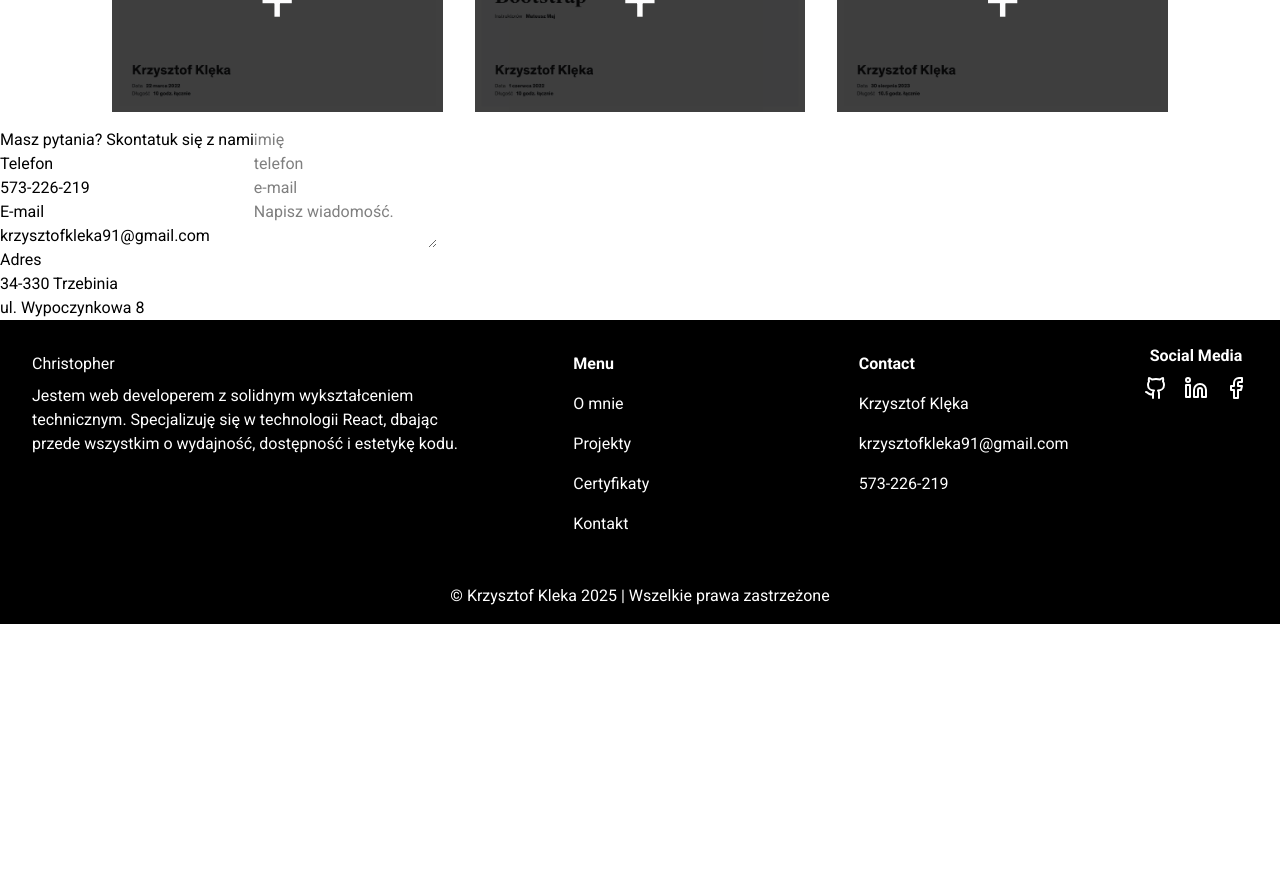
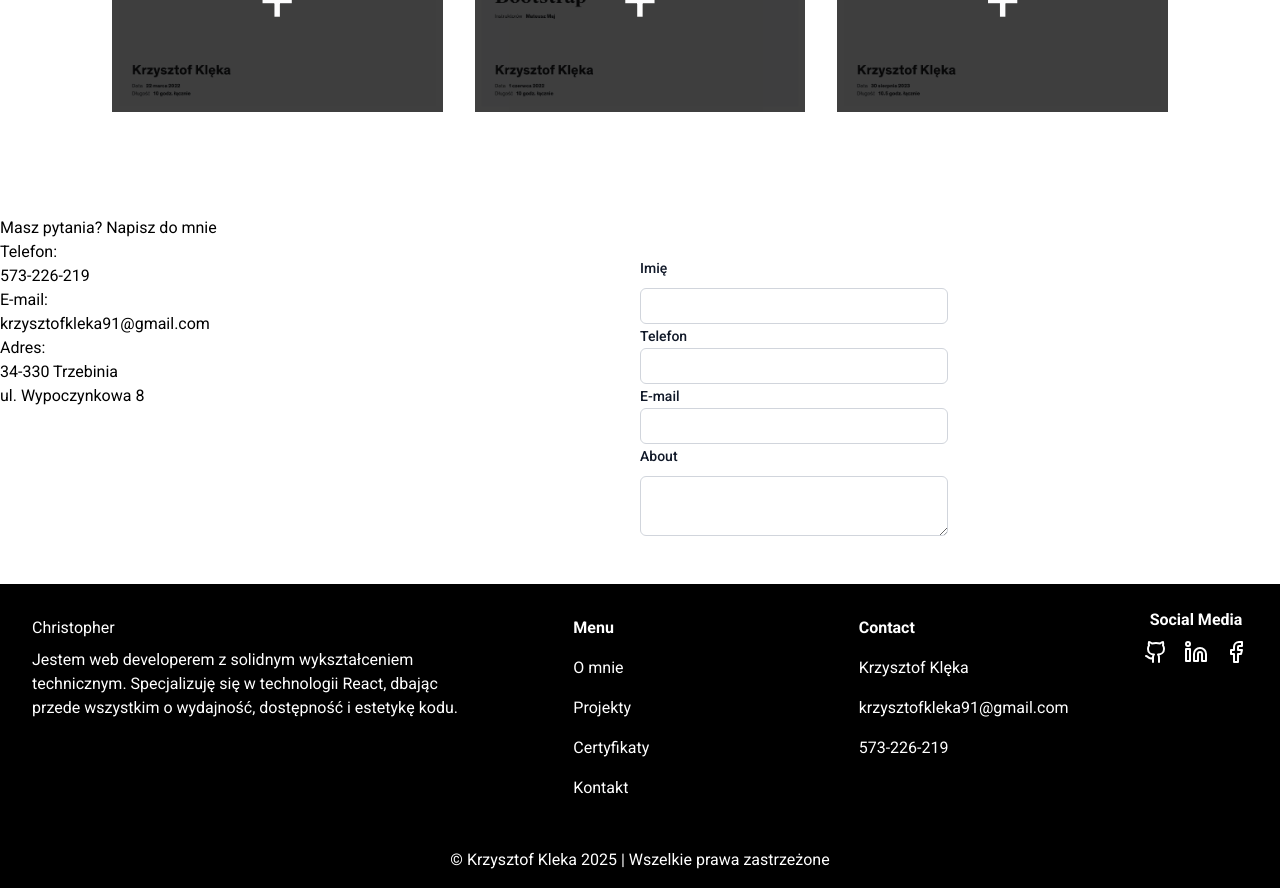
Before and after one commit to Kry765/portfolio, a React (Vite) app: page / in a window 1280 px wide. Shown: the part 2420-3308 px from the top of the page. Before the commit the page ends 3044 px from the top, so only its background shows below. Built offline with nearby package versions, Linux system fonts and the light colour scheme; what tailwindcss-animated would draw is missing.

Commit message:
add small component form

```diff
--- /dev/null
+++ b/src/components/ContactForm/Contact.tsx
@@ -0,0 +1,15 @@
+import ContactInfo from "./ContactInfo";
+import ContactForm from "./ContactForm";
+
+export default function Contact() {
+  return (
+    <div className="flex flex-col items-start justify-around md:flex-row my-12">
+      <div className="mt-10 w-full">
+        <ContactInfo />
+      </div>
+      <div className="mt-10 w-full">
+        <ContactForm />
+      </div>
+    </div>
+  );
+}
--- a/src/components/ContactForm/ContactForm.tsx
+++ b/src/components/ContactForm/ContactForm.tsx
@@ -1,30 +1,51 @@
 export default function ContactForm() {
   return (
-    <div className="flex flex-row">
-      <div>
-        <h3>Masz pytania? Skontatuk się z nami</h3>
-        <div>
-          <p>Telefon</p>
-          <p>573-226-219</p>
+    <div className="w-full">
+      <form action="" className="flex flex-col">
+        <div className="mt-10 grid grid-cols-1 gap-x-6 gap-y-8 sm:grid-cols-6">
+          <div className="sm:col-span-3">
+            <label className="block text-sm/6 font-medium text-gray-900">
+              Imię
+            </label>
+            <div className="mt-2">
+              <input
+                type="text"
+                name="first-name"
+                id="first-name"
+                className="block w-full rounded-md bg-white px-3 py-1.5 text-base text-gray-900 outline-1 -outline-offset-1 outline-gray-300 placeholder:text-gray-400 focus:outline-2 focus:-outline-offset-2 focus:outline-indigo-600 sm:text-sm/6"
+              />
+              <label className="block text-sm/6 font-medium text-gray-900">
+                Telefon
+              </label>
+              <input
+                type="text"
+                name="first-name"
+                id="first-name"
+                className="block w-full rounded-md bg-white px-3 py-1.5 text-base text-gray-900 outline-1 -outline-offset-1 outline-gray-300 placeholder:text-gray-400 focus:outline-2 focus:-outline-offset-2 focus:outline-indigo-600 sm:text-sm/6"
+              />
+              <label className="block text-sm/6 font-medium text-gray-900">
+                E-mail
+              </label>
+              <input
+                type="text"
+                name="first-name"
+                id="first-name"
+                className="block w-full rounded-md bg-white px-3 py-1.5 text-base text-gray-900 outline-1 -outline-offset-1 outline-gray-300 placeholder:text-gray-400 focus:outline-2 focus:-outline-offset-2 focus:outline-indigo-600 sm:text-sm/6"
+              />
+              <label className="block text-sm/6 font-medium text-gray-900">
+                About
+              </label>
+              <div className="mt-2">
+                <textarea
+                  name="about"
+                  id="about"
+                  className="block w-full rounded-md bg-white px-3 py-1.5 text-base text-gray-900 outline-1 -outline-offset-1 outline-gray-300 placeholder:text-gray-400 focus:outline-2 focus:-outline-offset-2 focus:outline-indigo-600 sm:text-sm/6"
+                ></textarea>
+              </div>
+            </div>
+          </div>
         </div>
-        <div>
-          <p>E-mail</p>
-          <p>krzysztofkleka91@gmail.com</p>
-        </div>
-        <div>
-          <p>Adres</p>
-          <p>34-330 Trzebinia</p>
-          <p>ul. Wypoczynkowa 8</p>
-        </div>
-      </div>
-      <div>
-        <form action="" className="flex flex-col">
-          <input type="text" placeholder="imię" />
-          <input type="text" placeholder="telefon" />
-          <input type="text" placeholder="e-mail" />
-          <textarea name="" id="" placeholder="Napisz wiadomość."></textarea>
-        </form>
-      </div>
+      </form>
     </div>
   );
 }
--- /dev/null
+++ b/src/components/ContactForm/ContactInfo.tsx
@@ -0,0 +1,20 @@
+export default function ContactInfo() {
+  return (
+    <div>
+      <h3>Masz pytania? Napisz do mnie</h3>
+      <div>
+        <p>Telefon: </p>
+        <p>573-226-219</p>
+      </div>
+      <div>
+        <p>E-mail: </p>
+        <p>krzysztofkleka91@gmail.com</p>
+      </div>
+      <div>
+        <p>Adres: </p>
+        <p>34-330 Trzebinia</p>
+        <p>ul. Wypoczynkowa 8</p>
+      </div>
+    </div>
+  );
+}
--- a/src/data/personalyData.json
+++ b/src/data/personalyData.json
@@ -13,6 +13,13 @@
             "key": "phone",
             "label": "573-226-219"
         }
+    ],
+    "address": [
+        {
+            "city": "Trzebinia",
+            "postcode": "34-330",
+            "street": "ul. Wypoczynkowa 8"
+        }
     ]
 
 
--- a/src/page/Homepage.tsx
+++ b/src/page/Homepage.tsx
@@ -8,7 +8,7 @@ import Project from "../components/MyProject/Project";
 import AOS from "aos";
 import "aos/dist/aos.css";
 import Diploma from "../components/Diploma/Diploma";
-import ContactForm from "../components/ContactForm/ContactForm";
+import Contact from "../components/ContactForm/Contact";
 
 export default function Homepage() {
   useEffect(() => {
@@ -39,7 +39,7 @@ export default function Homepage() {
           <Diploma />
         </section>
         <section>
-          <ContactForm />
+          <Contact />
         </section>
       </main>
       <footer data-aos="fade-right">
```
